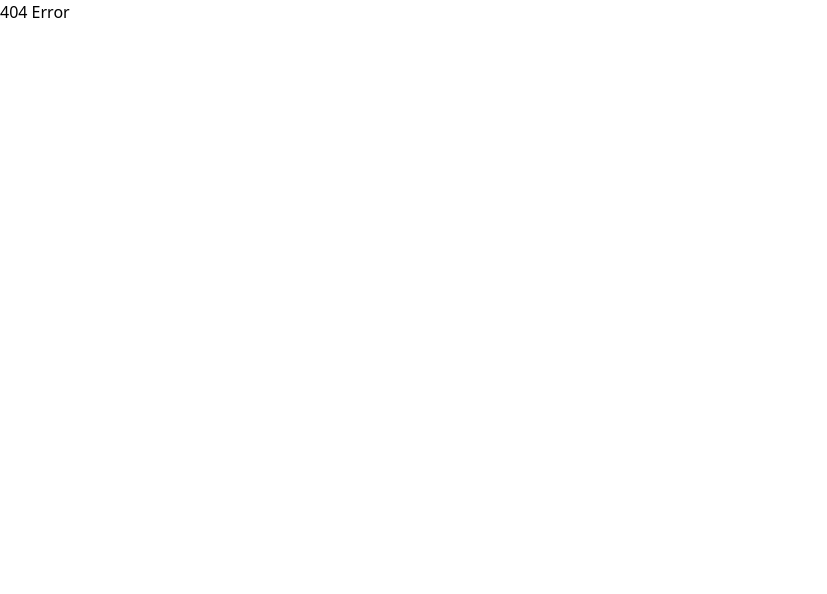
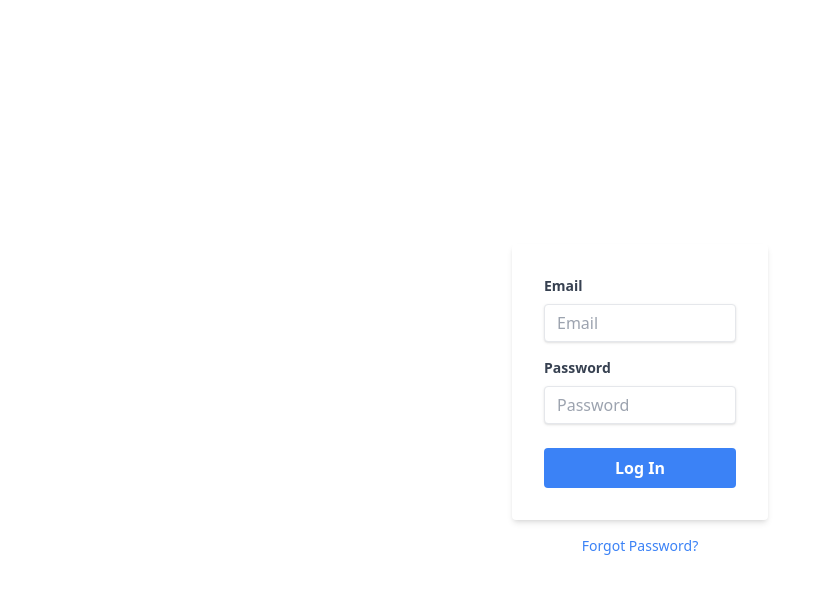
Before and after one commit to Kingbonwa1994/uxe, a Next.js app: page /login in a window 1280 px wide. Before the commit this address had no page. Shown: the top 594 px of the page, without its empty margins (0-827 px from the left). Built offline with nearby package versions, Linux system fonts and the light colour scheme; a web font is replaced by a local one.

Commit message:
update of new login

```diff
--- /dev/null
+++ b/app/login/page.js
@@ -0,0 +1,46 @@
+import React from 'react';
+
+const LoginForm = () => {
+  return (
+    <div className="flex flex-col items-center justify-center h-screen bg-inherit">
+      <form className="bg-white shadow-md rounded px-8 py-8 mb-4 w-64 flex flex-col items-center">
+        <div className="mb-4 w-full">
+          <label className="block text-gray-700 text-sm font-bold mb-2" htmlFor="email">
+            Email
+          </label>
+          <input
+            className="shadow appearance-none border rounded w-full py-2 px-3 text-gray-700 leading-tight focus:outline-none focus:shadow-outline"
+            id="email"
+            type="text"
+            placeholder="Email"
+          />
+        </div>
+        <div className="mb-6 w-full">
+          <label className="block text-gray-700 text-sm font-bold mb-2" htmlFor="password">
+            Password
+          </label>
+          <input
+            className="shadow appearance-none border rounded w-full py-2 px-3 text-gray-700 leading-tight focus:outline-none focus:shadow-outline"
+            id="password"
+            type="password"
+            placeholder="Password"
+          />
+        </div>
+        <button
+          className="bg-blue-500 hover:bg-blue-700 text-white font-bold py-2 px-4 rounded focus:outline-none focus:shadow-outline w-full"
+          type="button"
+        >
+          Log In
+        </button>
+      </form>
+      <a
+        className="block text-center text-blue-500 text-sm hover:text-blue-800"
+        href="#"
+      >
+        Forgot Password?
+      </a>
+    </div>
+  );
+};
+
+export default LoginForm;
--- a/components/Footer.js
+++ b/components/Footer.js
@@ -12,6 +12,10 @@
         <Link href="mailto:brett@wmrecycling.co.za"><img src="./icons/email.png" alt="Email" className="w-6 h-6 mx-2" /></Link>
       </div>
       <p className="text-sm text-pink-950">© 2023 1cliQ™. All rights reserved.</p>
+      <div className="mt-4">
+        <Link href="/login" className="bg-inherit text-white font-bold py-2 px-4 rounded">Admin
+        </Link>
+      </div>
     </footer>
   );
 };
```
